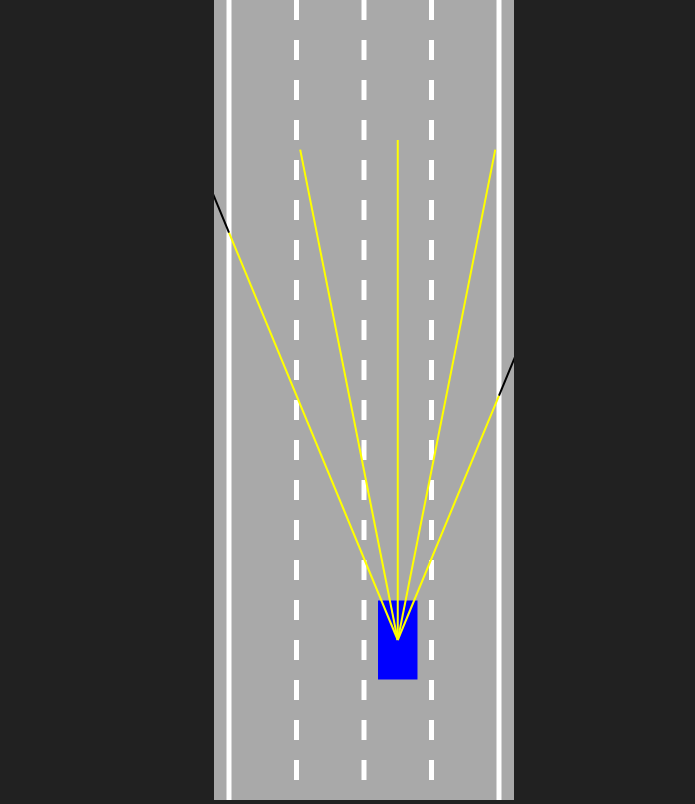
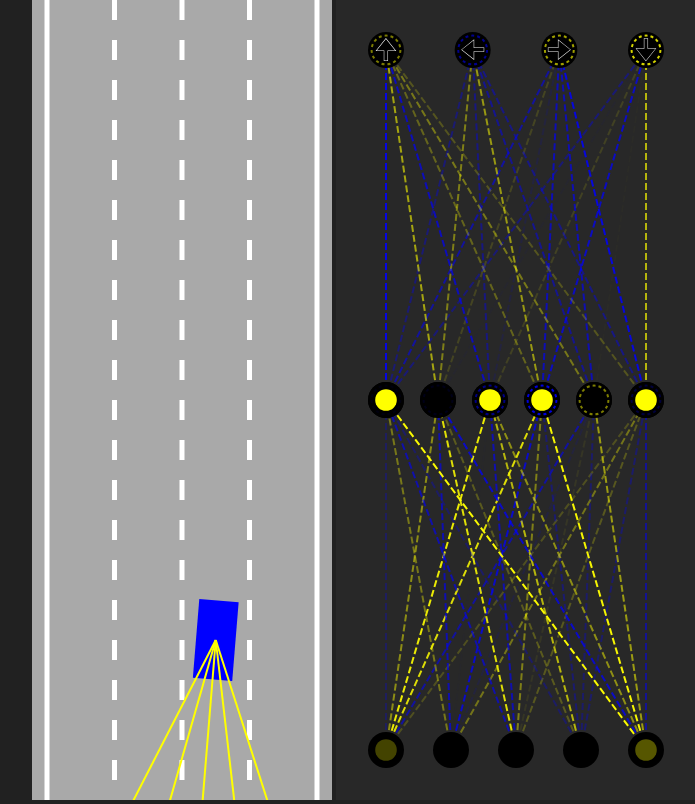
Before and after one commit to gitmskhl/js-self-driving, a plain HTML site: page index.html in a window 1280 px wide. Shown: the whole page, without its empty margins (276-971 px from the left). Drawn offline with Linux system fonts and the light colour scheme.

Commit message:
visualize network

```diff
--- a/car.js
+++ b/car.js
@@ -1,5 +1,5 @@
 class Car {
-    constructor(x, y, width, height, controlType, maxSpeed=3) {
+    constructor(x, y, width, height, controlType, maxSpeed = 3) {
         this.x = x
         this.y = y
         this.width = width
@@ -11,9 +11,15 @@ class Car {
         this.maxSpeed = maxSpeed
         this.angle = 0
 
+        this.userBrain = controlType === "AI"
+
         this.controls = new Controls(controlType)
-        if (controlType != "DUMMY")
+        if (controlType != "DUMMY") {
             this.sensor = new Sensor(this)
+            this.brain = new NeuralNetwork(
+                [this.sensor.rayCount, 6, 4]
+            )
+        }
 
         this.damaged = false
     }
@@ -24,8 +30,18 @@ class Car {
             this.polygon = this.#createPolygon()
             this.damaged = this.#checkForCollision(borders, traffic)
         }
-        if (this.sensor)
+        if (this.sensor) {
             this.sensor.update(borders, traffic)
+            this.offsets = this.sensor.freeRays.map(x => x[2])
+            const outputs = NeuralNetwork.feedForward(this.offsets, this.brain)
+
+            if (this.userBrain) {
+                this.controls.forward = outputs[0]
+                this.controls.left = outputs[1]
+                this.controls.right = outputs[2]
+                this.controls.reverse = outputs[3]
+            }
+        }
     }
 
     #checkForCollision(borders, traffic) {
--- a/index.html
+++ b/index.html
@@ -10,8 +10,11 @@
 
 <body>
 
-    <canvas id="myCanvas"></canvas>
+    <canvas id="carCanvas"></canvas>
+    <canvas id="networkCanvas"></canvas>
     <script src="./utils.js"></script>
+    <script src="./visualizer.js"></script>
+    <script src="./network.js"></script>
     <script src="./controls.js"></script>
     <script src="./road.js"></script>
     <script src="./car.js"></script>
--- a/main.js
+++ b/main.js
@@ -2,16 +2,21 @@ const CANVAS_WIDTH = 300
 const LANECOUNT = 4
 const CARWIDTH = CANVAS_WIDTH / LANECOUNT / 1.9
 
-const canvas = document.getElementById("myCanvas")
-
-canvas.height = window.innerHeight
-canvas.width = CANVAS_WIDTH
+const carCanvas = document.getElementById("carCanvas")
+carCanvas.height = window.innerHeight
+carCanvas.width = CANVAS_WIDTH
 
 
-const ctx = canvas.getContext("2d")
+const networkCanvas = document.getElementById("networkCanvas")
+networkCanvas.height = window.innerHeight
+networkCanvas.width = CANVAS_WIDTH * 1.2
 
-const road = new Road(canvas.width / 2, canvas.width * .9, laneCount=LANECOUNT)
-const car = new Car(road.getLaneCenter(2), 200, CARWIDTH, CARWIDTH * 2, "KEYS", 5)
+const carCtx = carCanvas.getContext("2d")
+
+const networkCtx = networkCanvas.getContext("2d")
+
+const road = new Road(carCanvas.width / 2, carCanvas.width * .9, laneCount=LANECOUNT)
+const car = new Car(road.getLaneCenter(2), 200, CARWIDTH, CARWIDTH * 2, "AI", 5)
 const traffic = [
     new Car(road.getLaneCenter(1), -100, CARWIDTH, CARWIDTH * 2, "DUMMY")
 ]
@@ -26,16 +31,20 @@ function animate() {
     }
 
     car.update(road.borders, traffic)
-    canvas.height = window.innerHeight
 
-    camera = car.y - canvas.height * .8
+    carCanvas.height = window.innerHeight
+    networkCanvas.height = window.innerHeight
 
-    road.render(ctx, camera)
+    camera = car.y - carCanvas.height * .8
+
+    road.render(carCtx, camera)
 
     for (let traffic_car of traffic)
-        traffic_car.render(ctx, camera)
+        traffic_car.render(carCtx, camera)
 
-    car.render(ctx, camera)
+    car.render(carCtx, camera)
+
+    Visualizer.drawNetwork(networkCtx, car.brain)
     requestAnimationFrame(animate)
 }
 
--- /dev/null
+++ b/network.js
@@ -0,0 +1,55 @@
+class NeuralNetwork {
+    constructor (neuronCounts) {
+        this.levels = []
+        for (let i = 0; i < neuronCounts.length - 1; ++i)
+            this.levels.push(
+                new Level(neuronCounts[i], neuronCounts[i + 1])
+            )
+    }
+
+    static feedForward(givenInputs, network) {
+        let inputs = givenInputs
+        for (let level of network.levels) {
+            inputs = Level.feedForward(inputs, level)
+        }
+        return inputs
+    }
+
+}
+
+class Level {
+    constructor (inputCount, outputCount) {
+        this.inputs = new Array(inputCount)
+        this.outputs = new Array(outputCount)
+        this.biases = new Array(outputCount)
+
+        this.weights = []
+        for (let i = 0; i < inputCount; ++i)
+            this.weights[i] = new Array(outputCount)
+
+        Level.#randomize(this)
+    }
+
+    static #randomize(level) {
+        for (let i = 0; i < level.inputs.length; ++i)
+            for (let j = 0; j < level.outputs.length; ++j)
+                level.weights[i][j] = Math.random() * 2 - 1
+        for (let i = 0; i < level.outputs.length; ++i)
+            level.biases[i] = Math.random() * 2 - 1
+    }
+
+    static feedForward(givenInput, level) {
+        for (let i = 0; i < level.inputs.length; ++i) {
+            level.inputs[i] = givenInput[i]
+        }
+        for (let j = 0; j < level.outputs.length; ++j) {
+            let sum = 0
+            for (let k = 0; k < level.inputs.length; ++k)
+                sum += givenInput[k] * level.weights[k][j]
+
+            level.outputs[j] = sum > level.biases[j] ? 1 : 0
+        }
+        return level.outputs
+    }
+
+}
--- a/sensor.js
+++ b/sensor.js
@@ -41,12 +41,13 @@ class Sensor {
             ray[0], ray[1],
             border[0], border[1]
         )).filter(x => x)
-        if (inters.length == 0) return ray
+        if (inters.length == 0) return [...ray, 0]
         let minOffset = Math.min(...inters.map(x => x.offset))
         let mins = inters.filter(x => x.offset === minOffset)
         return [
             ray[0],
-            { x: mins[0].x, y: mins[0].y }
+            { x: mins[0].x, y: mins[0].y },
+            1 - mins[0].offset
         ]
     }
 
--- a/style.css
+++ b/style.css
@@ -5,6 +5,10 @@ body {
     overflow: hidden;
 }
 
-#myCanvas {
+#carCanvas {
     background-color: darkgray;
 }
+
+#networkCanvas {
+    background-color: rgb(40, 40, 40);
+}
--- /dev/null
+++ b/visualizer.js
@@ -0,0 +1,114 @@
+class Visualizer{
+    static drawNetwork(ctx,network){
+        const margin=50;
+        const left=margin;
+        const top=margin;
+        const width=ctx.canvas.width-margin*2;
+        const height=ctx.canvas.height-margin*2;
+
+        const levelHeight=height/network.levels.length;
+
+        let y = top
+
+        for(let i=network.levels.length-1;i>=0;i--){
+            const levelTop=y
+
+            ctx.setLineDash([7,3]);
+            Visualizer.drawLevel(ctx,network.levels[i],
+                left,levelTop,
+                width,levelHeight,
+                i==network.levels.length-1
+                    ?['🠉','🠈','🠊','🠋']
+                    :[]
+            );
+            y += levelHeight
+        }
+    }
+
+    static drawLevel(ctx,level,left,top,width,height,outputLabels){
+        const right=left+width;
+        const bottom=top+height;
+
+        const {inputs,outputs,weights,biases}=level;
+
+        for(let i=0;i<inputs.length;i++){
+            for(let j=0;j<outputs.length;j++){
+                ctx.beginPath();
+                ctx.moveTo(
+                    Visualizer.#getNodeX(inputs,i,left,right),
+                    bottom
+                );
+                ctx.lineTo(
+                    Visualizer.#getNodeX(outputs,j,left,right),
+                    top
+                );
+                ctx.lineWidth=2;
+                ctx.strokeStyle=getRGBA(weights[i][j]);
+                ctx.stroke();
+            }
+        }
+
+        const nodeRadius=18;
+        for(let i=0;i<inputs.length;i++){
+            const x=Visualizer.#getNodeX(inputs,i,left,right);
+            ctx.beginPath();
+            ctx.arc(x,bottom,nodeRadius,0,Math.PI*2);
+            ctx.fillStyle="black";
+            ctx.fill();
+            ctx.beginPath();
+            ctx.arc(x,bottom,nodeRadius*0.6,0,Math.PI*2);
+            ctx.fillStyle=getRGBA(inputs[i]);
+            ctx.fill();
+        }
+
+        for(let i=0;i<outputs.length;i++){
+            const x=Visualizer.#getNodeX(outputs,i,left,right);
+            ctx.beginPath();
+            ctx.arc(x,top,nodeRadius,0,Math.PI*2);
+            ctx.fillStyle="black";
+            ctx.fill();
+            ctx.beginPath();
+            ctx.arc(x,top,nodeRadius*0.6,0,Math.PI*2);
+            ctx.fillStyle=getRGBA(outputs[i]);
+            ctx.fill();
+
+            ctx.beginPath();
+            ctx.lineWidth=2;
+            ctx.arc(x,top,nodeRadius*0.8,0,Math.PI*2);
+            ctx.strokeStyle=getRGBA(biases[i]);
+            ctx.setLineDash([3,3]);
+            ctx.stroke();
+            ctx.setLineDash([]);
+
+            if(outputLabels[i]){
+                ctx.beginPath();
+                ctx.textAlign="center";
+                ctx.textBaseline="middle";
+                ctx.fillStyle="black";
+                ctx.strokeStyle="white";
+                ctx.font=(nodeRadius*1.5)+"px Arial";
+                ctx.fillText(outputLabels[i],x,top+nodeRadius*0.1);
+                ctx.lineWidth=0.5;
+                ctx.strokeText(outputLabels[i],x,top+nodeRadius*0.1);
+            }
+        }
+    }
+
+    static #getNodeX(nodes,index,left,right){
+        return lerp(
+            left,
+            right,
+            nodes.length==1
+                ?0.5
+                :index/(nodes.length-1)
+        );
+    }
+}
+
+function getRGBA(value){
+    const alpha=Math.abs(value);
+    const R=value<0?0:255;
+    const G=R;
+    const B=value>0?0:255;
+    return "rgba("+R+","+G+","+B+","+alpha+")";
+}
```
